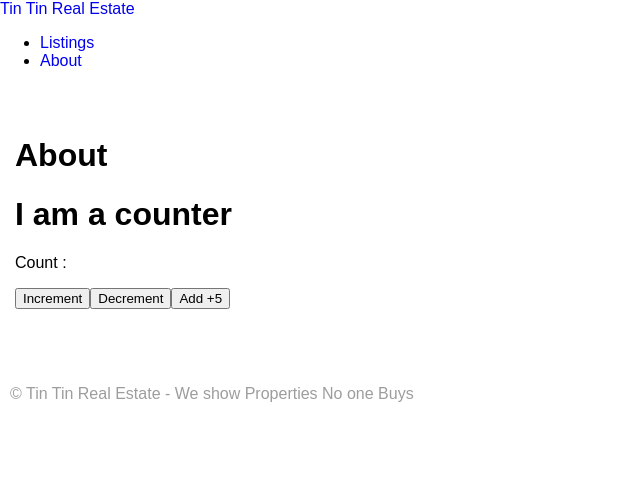
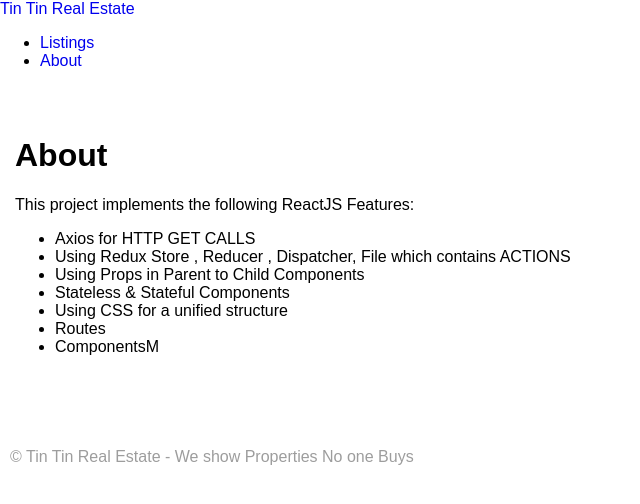
Before and after one commit to talhatahir/react-realestate, a React (Create React App) app: page /about in a window 1280 px wide. Shown: the top 504 px of the page, without its empty margins (0-640 px from the left). Built offline with nearby package versions, Linux system fonts and the light colour scheme.

Commit message:
Code Review _ Change Components to stateless

```diff
--- a/src/App.css
+++ b/src/App.css
@@ -1,27 +1,3 @@
-/*
-.App-header {
-  background-color: #222;
-  height: 10px;
-  padding: 20px;
-  color: white;
-} */
-
-.App-title {
-  font-size: 18px;
-}
-
-.App-intro {
-  font-size: large;
-}
-
-@keyframes App-logo-spin {
-  from { transform: rotate(0deg); }
-  to { transform: rotate(360deg); }
-}
-
-
-
-
 /*Header NAV CSS  */
 .topnav {
   overflow: hidden;
@@ -42,6 +18,9 @@
   background-color: #ddd;
   color: black;
 }
+
+
+
 
 .active {
   background-color: #4CAF50;
--- a/src/components/About.js
+++ b/src/components/About.js
@@ -1,10 +1,20 @@
 import React  from 'react';
-import Counter from './Counter';
+
 
 const About =() => (
     <div>
         <h1>About </h1>
-        <Counter/>
+        <p>This project implements the following ReactJS Features:</p>
+        <ul>
+            <li>Axios for HTTP GET CALLS</li>
+            <li>Using Redux Store , Reducer , Dispatcher, File which contains ACTIONS</li>
+            <li>Using Props in Parent to Child Components</li>
+            <li>Stateless & Stateful Components</li>
+            <li>Using CSS for a unified structure</li>
+            <li>Routes</li>
+            <li>ComponentsM</li>
+
+        </ul>
     </div>
 )
 
--- a/src/components/Counter.js
+++ /dev/null
@@ -1,45 +0,0 @@
-import React from 'react';
-import {connect} from 'react-redux';
-import * as actionTypes from '../store/actions';
-
-
-const Counter =(props) => (
-    <div>
-        <h1>I am a counter </h1>
-        <p> Count : {props.count}</p>
-        <button onClick={props.onIncrement}>Increment</button>
-        <button onClick={props.onDecrement}>Decrement</button>
-        <button onClick={props.onAddValue}>Add +5</button>
-
-
-    </div>
-)
-
-const mapStateToProps= (state)=>{
-    console.log('mapStateToProps',state);
-    return{
-        count:state.count
-    }
-
-}
-
-const mapDispatchToProps = (dispatch) => {
-    return {
-        onIncrement : () => {
-            const action = {type : actionTypes.INCREMENT};
-            dispatch(action);
-        },
-        onDecrement : () => {
-            const action = {type : actionTypes.DECREMENT};
-            dispatch(action);
-        },
-        onAddValue : () => {
-            const action = {type : actionTypes.ADDVALUE, val:5};
-            dispatch(action);
-        }
-    }
-
-
-}
-
-export default connect(mapStateToProps,mapDispatchToProps)(Counter);
--- a/src/components/Header.js
+++ b/src/components/Header.js
@@ -1,17 +1,11 @@
-import React, { Component } from 'react';
+import React from 'react';
 import Menu from './Menu';
 
 
-class Header extends Component {
-  render() {
-    return (
-
+const  Header = () => (
       <div>
         <Menu />
       </div>
-
     );
-  }
-}
 
 export default Header;
--- a/src/components/ListingItemDetails.js
+++ b/src/components/ListingItemDetails.js
@@ -3,9 +3,7 @@ import {Link} from 'react-router-dom';
 import {connect} from 'react-redux';
 
 
-
 class ListingItemDetails extends Component {
-
 
     render() {
 
--- a/src/components/Menu.js
+++ b/src/components/Menu.js
@@ -1,48 +1,21 @@
-import React, { Component } from 'react';
-import MenuItem from './MenuItem';
+import React  from 'react';
 import {Link} from 'react-router-dom';
 
-
-class Menu extends Component {
-
-  constructor(){
-      super();
-      this.state ={
-        menuItems: [
-              {
-                id:1,
-                title: 'Listings',
-                link: '/listings'
-              },
-              {
-                id:2,
-                title: 'About',
-                link: '/about'
-              }
-            ]
-
-      }
-  }
-
-
-  render() {
-
-    return (
+const  Menu = () =>  (
         <nav className="navbar navbar-inverse">
           <div className="container-fluid">
             <div className="navbar-header">
-            <Link className="navbar-brand" to='/'>Tin Tin Real Estate</Link>
+              <Link className="navbar-brand" to='/'>Tin Tin Real Estate</Link>
             </div>
             <div>
-                <MenuItem menuItems={this.state.menuItems}/>
-              </div>
+              <ul className="nav navbar-nav">
+                <li><Link to='/listings'>Listings</Link></li>
+                <li><Link to='/about'>About</Link></li>
+              </ul>
+            </div>
           </div>
         </nav>
 
-
-
     );
-  }
-}
 
 export default Menu;
--- a/src/components/MenuItem.js
+++ /dev/null
@@ -1,27 +0,0 @@
-import React, { Component } from 'react';
-import {Link} from 'react-router-dom';
-
-class MenuItem extends Component {
-  render() {
-
-    let menuItems;
-    if (this.props.menuItems){
-        menuItems = this.props.menuItems.map(menuItem =>{
-            return (
-                    <li  key={menuItem.id}><Link to={menuItem.link} >{menuItem.title}</Link></li>
-                );
-       });
-
-    }
-
-    return (
-        <ul className="nav navbar-nav">
-            {menuItems}
-        </ul>
-
-
-    );
-  }
-}
-
-export default MenuItem;
```
Also changed, not shown: src/components/Footer.js (+2 -8 lines), src/components/Header/Header.css (added).
